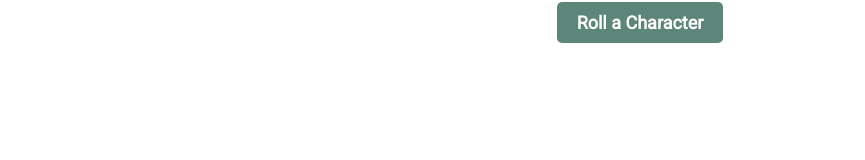
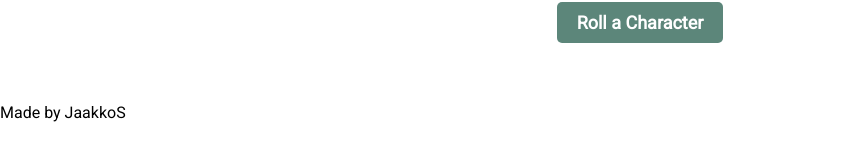
Before and after one commit to Peltimies/svelte-ht, a Svelte app: page / in a window 1280 px wide. Shown: the part 220-380 px from the top of the page, without its empty margins (0-865 px from the left). Built offline with nearby package versions, Linux system fonts and the light colour scheme.

Commit message:
fixes here and there

```diff
--- a/src/App.svelte
+++ b/src/App.svelte
@@ -79,7 +79,7 @@
       </div>
     </div>
   </main>
-  <footer />
+  <footer><p>Made by JaakkoS</p></footer>
 </body>
 
 <style>
```
